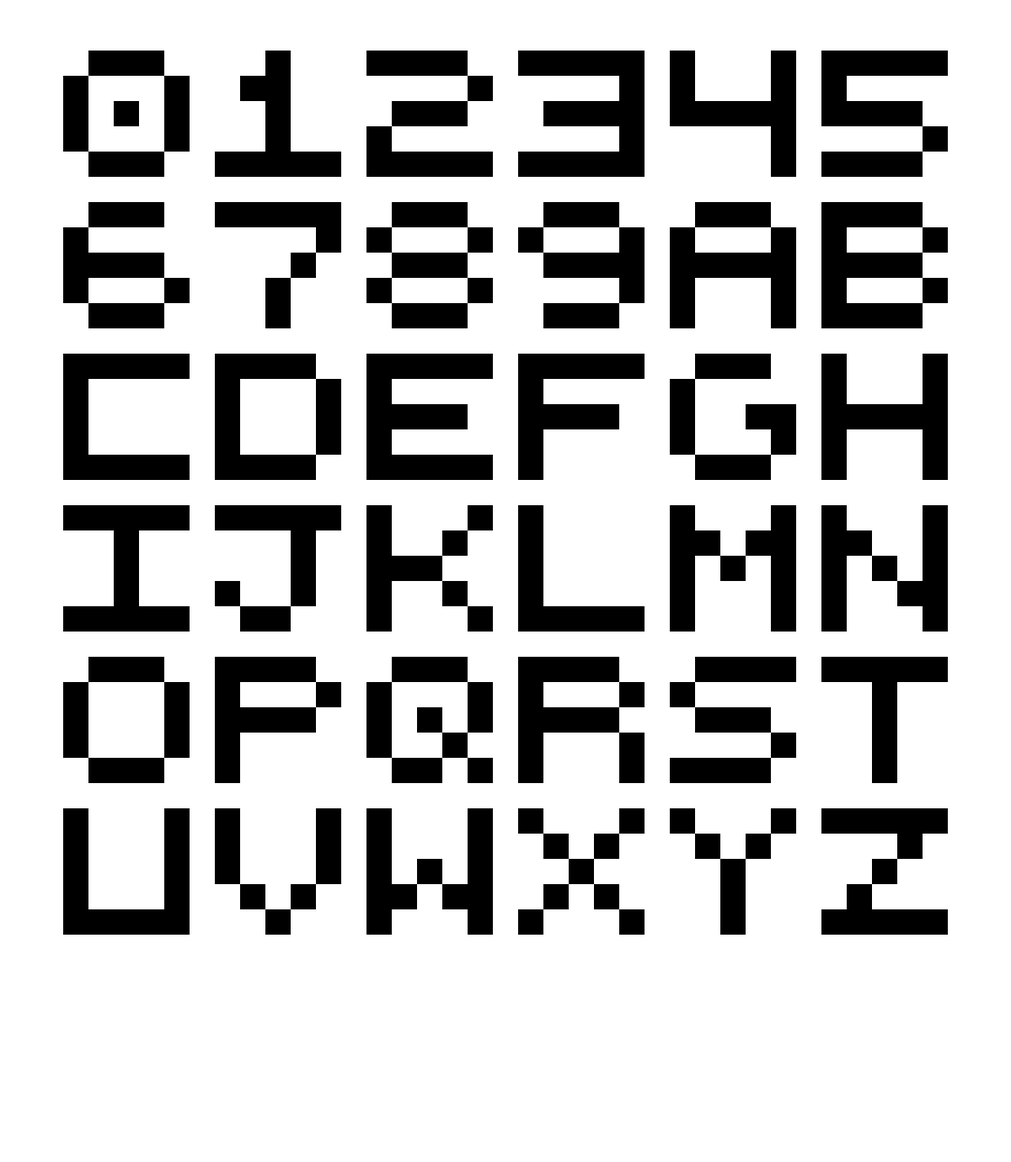
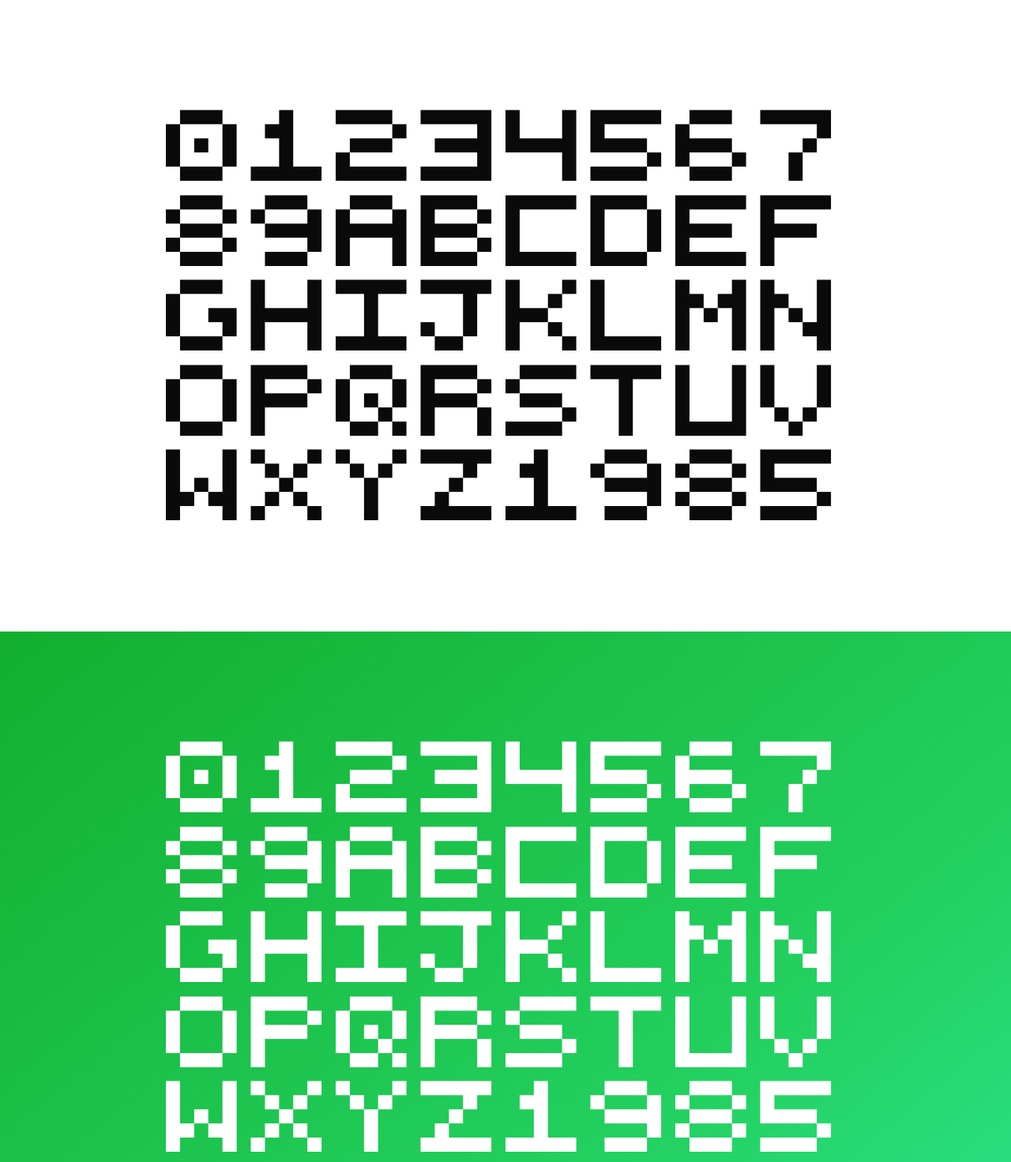
Before and after one commit to mcmurter/mcmurter.github.io, a plain HTML site: page index.html in a window 1280 px wide. Shown: the part 800-2272 px from the top of the page at 79% size. Before the commit the page ends 2048 px from the top, so only its background shows below. Drawn offline with Linux system fonts and the light colour scheme.

Commit message:
Swaped out SVGs for font.

```diff
--- a/css/index.css
+++ b/css/index.css
@@ -1,3 +1,22 @@
+/*
+** Fonts.
+*/
+@font-face {
+	font-family: 'mcmurter';
+	src: url('../fonts/mcmurter.eot');
+	src: url('../fonts/mcmurter?#iefix') format('embedded-opentype'),
+		url('../fonts/mcmurter.woff') format('woff'),
+		url('../fonts/mcmurter.ttf')  format('truetype'),
+		url('../fonts/mcmurter.svg#svgFontName') format('svg');
+}
+
+.mcmurter-font {
+	font-family: 'mcmurter';
+	letter-spacing: 0.2em;
+	line-height: 1.2;
+	word-spacing: 0.75em;
+}
+
 /*
 ** General use.
 */
@@ -10,18 +29,42 @@
 	font-size: 0;
 }
 
+
+/*
+** Character grid.
+*/
+.char-panel {
+	width: 100%;
+	font-size: 7vw;
+	text-align: center;
+	margin-right: -0.2em;
+}
+
+.char-panel.display {
+	font-size: 10vw;
+}
+
+.char-grid {
+	font-family: 'mcmurter';
+	letter-spacing: 0.2em;
+	line-height: 1.2;
+	word-spacing: 0.75em;
+}
+
 /*
 ** Swivel animation.
 */
 .swivel-wrap {
 	perspective: 1000px;
 }
+
 .swiveler {
-	transform: rotateY(20deg);
+	transform: rotateY(10deg);
 	animation: swivel 3s cubic-bezier(0.5, 0, 0.53, 1) alternate infinite;
 }
+
 @keyframes swivel {
 	to {
-		transform: rotateY(-20deg);
+		transform: rotateY(-10deg);
 	}
 }
--- a/index.html
+++ b/index.html
@@ -11,131 +11,105 @@
 <body>
 	<section class="hero is-fullheight">
 		<div class="hero-body">
-			<div class="container">
-				<div class="columns is-centered">
-					<div class="column is-mobile is-10-tablet is-9-desktop">
 			<div class="swivel-wrap">
 				<div class="swiveler">
-								<svg class="full-width" viewbox="0 0 500 260" version="1" xmlns="http://www.w3.org/2000/svg">
-									<path d="M40 200v40H20V140h80v20H40v20h60v20zm60-40h20v20h-20zm0 40h20v40h-20zm180 20v-20h60v-20h-60v-20h80v-20H260v100h100v-20zm-80-60h40v-20H140v20h40v80h20zm200 40v40h-20V140h80v20h-60v20h60v20zm60-40h20v20h-20zm0 40h20v40h-20zm20-180v100H380V20h20v80h60V20zm-220 0h20v20h20v20h-20v60h-20zm100 0h-20v20h-20v20h20v60h20zm-60 40h20v20h-20zm-60 60H140V20h100v20h-80v60h80zM20 20h20v20h20v20H40v60H20zm100 0h-20v20H80v20h20v60h20zM60 60h20v20H60z" fill-rule="evenodd"/>
-								</svg>
-							</div>
+					<div class="char-panel display has-text-black">
+						<div class="char-grid">
+							MCMU
+							RTER
 						</div>
 					</div>
 				</div>
 			</div>
 		</div>
 	</section>
-	<section class="section">
-		<div class="container">
-			<div class="columns is-centered is-gapless is-marginless is-zeroed is-multiline is-mobile">
-				<div class="column is-6-mobile is-4-tablet is-3-desktop is-2-widescreen">
-					<img src="/img/char/0.svg" alt="0" class="full-width">
+	<section class="hero is-fullheight">
+		<div class="hero-body">
+			<div class="char-panel has-text-black">
+				<div class="char-grid">
+					01234567
+					89ABCDEF
+					GHIJKLMN
+					OPQRSTUV
+					WXYZ1985
 				</div>
-				<div class="column is-6-mobile is-4-tablet is-3-desktop is-2-widescreen">
-					<img src="/img/char/1.svg" alt="0" class="full-width">
 			</div>
-				<div class="column is-6-mobile is-4-tablet is-3-desktop is-2-widescreen">
-					<img src="/img/char/2.svg" alt="0" class="full-width">
 		</div>
-				<div class="column is-6-mobile is-4-tablet is-3-desktop is-2-widescreen">
-					<img src="/img/char/3.svg" alt="0" class="full-width">
+	</section>
+	<section class="hero is-fullheight is-success is-bold">
+		<div class="hero-body">
+			<div class="char-panel">
+				<div class="char-grid">
+					01234567
+					89ABCDEF
+					GHIJKLMN
+					OPQRSTUV
+					WXYZ1985
 				</div>
-				<div class="column is-6-mobile is-4-tablet is-3-desktop is-2-widescreen">
-					<img src="/img/char/4.svg" alt="0" class="full-width">
 			</div>
-				<div class="column is-6-mobile is-4-tablet is-3-desktop is-2-widescreen">
-					<img src="/img/char/5.svg" alt="0" class="full-width">
 		</div>
-				<div class="column is-6-mobile is-4-tablet is-3-desktop is-2-widescreen">
-					<img src="/img/char/6.svg" alt="0" class="full-width">
+	</section>
+	<section class="hero is-fullheight is-warning is-bold">
+		<div class="hero-body">
+			<div class="char-panel">
+				<div class="char-grid">
+					01234567
+					89ABCDEF
+					GHIJKLMN
+					OPQRSTUV
+					WXYZ1985
 				</div>
-				<div class="column is-6-mobile is-4-tablet is-3-desktop is-2-widescreen">
-					<img src="/img/char/7.svg" alt="0" class="full-width">
 			</div>
-				<div class="column is-6-mobile is-4-tablet is-3-desktop is-2-widescreen">
-					<img src="/img/char/8.svg" alt="0" class="full-width">
 		</div>
-				<div class="column is-6-mobile is-4-tablet is-3-desktop is-2-widescreen">
-					<img src="/img/char/9.svg" alt="0" class="full-width">
+	</section>
+	<section class="hero is-fullheight is-danger is-bold">
+		<div class="hero-body">
+			<div class="char-panel">
+				<div class="char-grid">
+					01234567
+					89ABCDEF
+					GHIJKLMN
+					OPQRSTUV
+					WXYZ1985
 				</div>
-				<div class="column is-6-mobile is-4-tablet is-3-desktop is-2-widescreen">
-					<img src="/img/char/A.svg" alt="0" class="full-width">
 			</div>
-				<div class="column is-6-mobile is-4-tablet is-3-desktop is-2-widescreen">
-					<img src="/img/char/B.svg" alt="0" class="full-width">
 		</div>
-				<div class="column is-6-mobile is-4-tablet is-3-desktop is-2-widescreen">
-					<img src="/img/char/C.svg" alt="0" class="full-width">
+	</section>
+	<section class="hero is-fullheight is-light is-bold">
+		<div class="hero-body">
+			<div class="char-panel">
+				<div class="char-grid">
+					01234567
+					89ABCDEF
+					GHIJKLMN
+					OPQRSTUV
+					WXYZ1985
 				</div>
-				<div class="column is-6-mobile is-4-tablet is-3-desktop is-2-widescreen">
-					<img src="/img/char/D.svg" alt="0" class="full-width">
 			</div>
-				<div class="column is-6-mobile is-4-tablet is-3-desktop is-2-widescreen">
-					<img src="/img/char/E.svg" alt="0" class="full-width">
 		</div>
-				<div class="column is-6-mobile is-4-tablet is-3-desktop is-2-widescreen">
-					<img src="/img/char/F.svg" alt="0" class="full-width">
+	</section>
+	<section class="hero is-fullheight is-info is-bold">
+		<div class="hero-body">
+			<div class="char-panel">
+				<div class="char-grid">
+					01234567
+					89ABCDEF
+					GHIJKLMN
+					OPQRSTUV
+					WXYZ1985
 				</div>
-				<div class="column is-6-mobile is-4-tablet is-3-desktop is-2-widescreen">
-					<img src="/img/char/G.svg" alt="0" class="full-width">
 			</div>
-				<div class="column is-6-mobile is-4-tablet is-3-desktop is-2-widescreen">
-					<img src="/img/char/H.svg" alt="0" class="full-width">
 		</div>
-				<div class="column is-6-mobile is-4-tablet is-3-desktop is-2-widescreen">
-					<img src="/img/char/I.svg" alt="0" class="full-width">
-				</div>
-				<div class="column is-6-mobile is-4-tablet is-3-desktop is-2-widescreen">
-					<img src="/img/char/J.svg" alt="0" class="full-width">
-				</div>
-				<div class="column is-6-mobile is-4-tablet is-3-desktop is-2-widescreen">
-					<img src="/img/char/K.svg" alt="0" class="full-width">
-				</div>
-				<div class="column is-6-mobile is-4-tablet is-3-desktop is-2-widescreen">
-					<img src="/img/char/L.svg" alt="0" class="full-width">
-				</div>
-				<div class="column is-6-mobile is-4-tablet is-3-desktop is-2-widescreen">
-					<img src="/img/char/M.svg" alt="0" class="full-width">
-				</div>
-				<div class="column is-6-mobile is-4-tablet is-3-desktop is-2-widescreen">
-					<img src="/img/char/N.svg" alt="0" class="full-width">
-				</div>
-				<div class="column is-6-mobile is-4-tablet is-3-desktop is-2-widescreen">
-					<img src="/img/char/O.svg" alt="0" class="full-width">
-				</div>
-				<div class="column is-6-mobile is-4-tablet is-3-desktop is-2-widescreen">
-					<img src="/img/char/P.svg" alt="0" class="full-width">
-				</div>
-				<div class="column is-6-mobile is-4-tablet is-3-desktop is-2-widescreen">
-					<img src="/img/char/Q.svg" alt="0" class="full-width">
-				</div>
-				<div class="column is-6-mobile is-4-tablet is-3-desktop is-2-widescreen">
-					<img src="/img/char/R.svg" alt="0" class="full-width">
-				</div>
-				<div class="column is-6-mobile is-4-tablet is-3-desktop is-2-widescreen">
-					<img src="/img/char/S.svg" alt="0" class="full-width">
-				</div>
-				<div class="column is-6-mobile is-4-tablet is-3-desktop is-2-widescreen">
-					<img src="/img/char/T.svg" alt="0" class="full-width">
-				</div>
-				<div class="column is-6-mobile is-4-tablet is-3-desktop is-2-widescreen">
-					<img src="/img/char/U.svg" alt="0" class="full-width">
-				</div>
-				<div class="column is-6-mobile is-4-tablet is-3-desktop is-2-widescreen">
-					<img src="/img/char/V.svg" alt="0" class="full-width">
-				</div>
-				<div class="column is-6-mobile is-4-tablet is-3-desktop is-2-widescreen">
-					<img src="/img/char/W.svg" alt="0" class="full-width">
-				</div>
-				<div class="column is-6-mobile is-4-tablet is-3-desktop is-2-widescreen">
-					<img src="/img/char/X.svg" alt="0" class="full-width">
-				</div>
-				<div class="column is-6-mobile is-4-tablet is-3-desktop is-2-widescreen">
-					<img src="/img/char/Y.svg" alt="0" class="full-width">
-				</div>
-				<div class="column is-6-mobile is-4-tablet is-3-desktop is-2-widescreen">
-					<img src="/img/char/Z.svg" alt="0" class="full-width">
+	</section>
+	<section class="hero is-fullheight is-dark is-bold">
+		<div class="hero-body">
+			<div class="char-panel">
+				<div class="char-grid">
+					01234567
+					89ABCDEF
+					GHIJKLMN
+					OPQRSTUV
+					WXYZ1985
 				</div>
 			</div>
 		</div>
```
Also changed, not shown: fonts/mcmurter.ttf (added), fonts/mcmurter.woff (added), 2 other files. Lines whose indentation alone changed are shown as unchanged.
